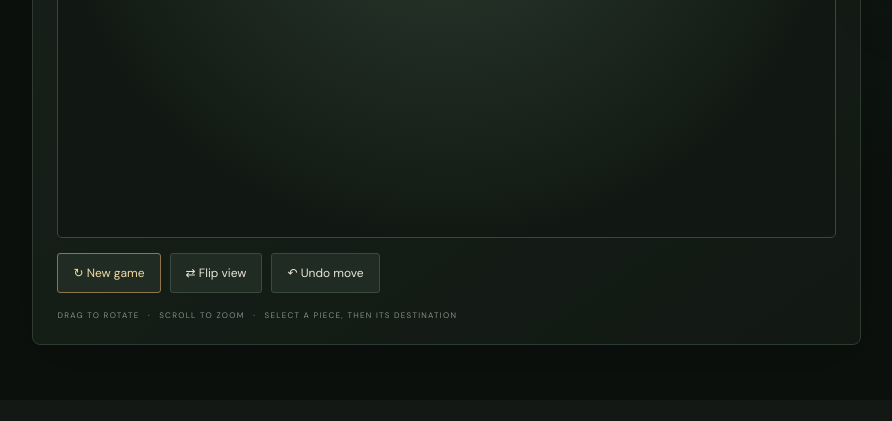
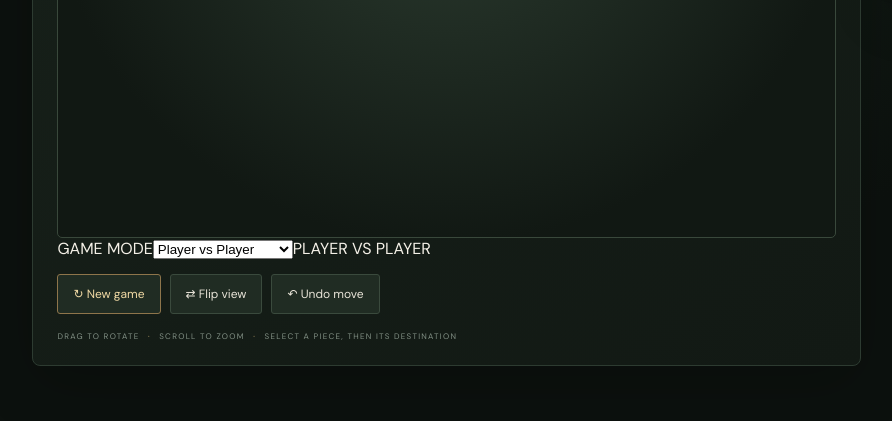
Before and after one commit to Tanuja8792/chess_game, a Django app: page /play/ in a window 1280 px wide. Shown: the part 639-1060 px from the top of the page, without its empty margins (6-898 px from the left). Before the commit the page ends 984 px from the top, so only its background shows below. Run offline with Django 5.2, Linux system fonts and the light colour scheme; some web fonts are replaced.

Commit message:
Add chess game mode selector

```diff
--- a/templates/chessboard.html
+++ b/templates/chessboard.html
@@ -23,6 +23,7 @@
       <div id="chess-scene" aria-label="Interactive 3D chessboard">
         <div class="scene-loading"><span class="loader"></span><b>Preparing the chess arena…</b><small>Loading 3D board and chess rules</small></div>
       </div>
+      <div class="mode-row"><label for="mode-select">GAME MODE</label><select id="mode-select" class="mode-select"><option value="local">Player vs Player</option><option value="computer">Player vs Computer</option></select><span id="mode-label">PLAYER VS PLAYER</span></div>
       <div class="board-controls">
         <button id="reset-btn" class="secondary-btn">↻ <span>New game</span></button>
         <button id="flip-btn" class="secondary-btn">⇄ <span>Flip view</span></button>
```
